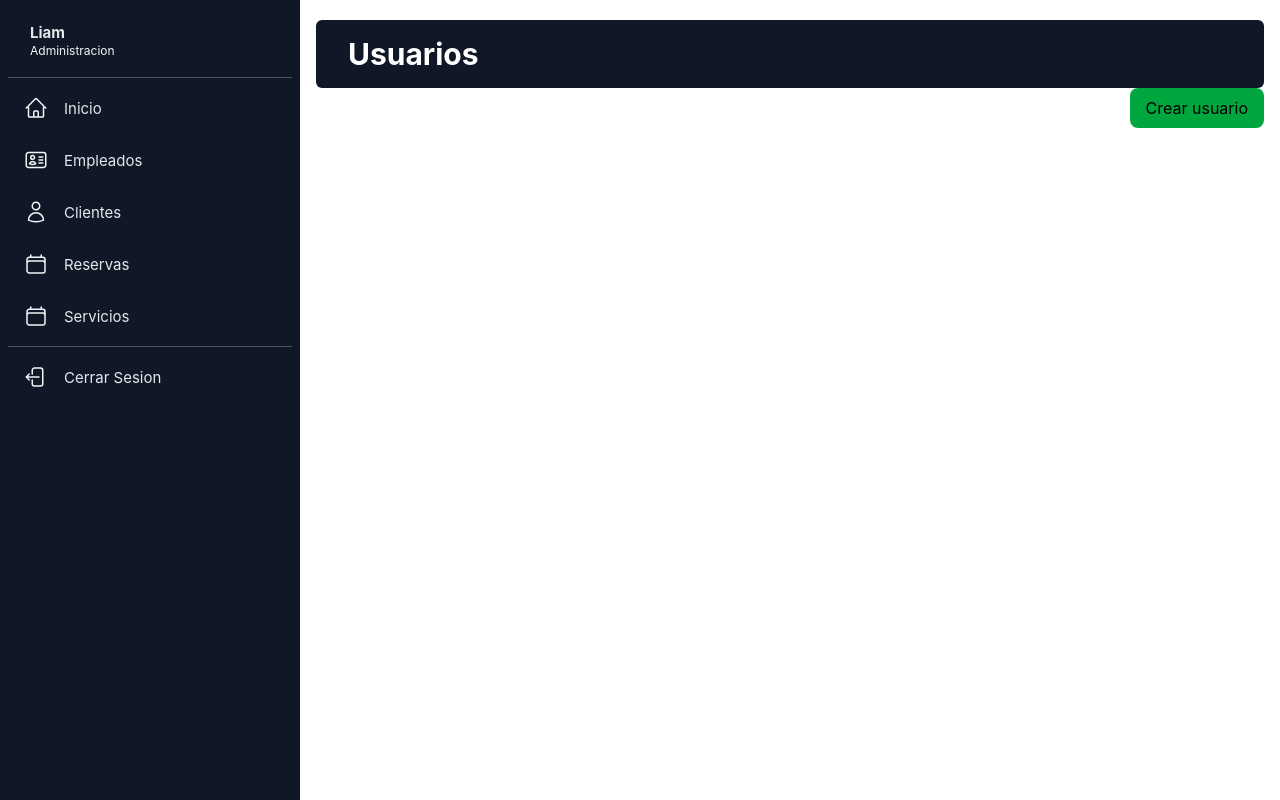
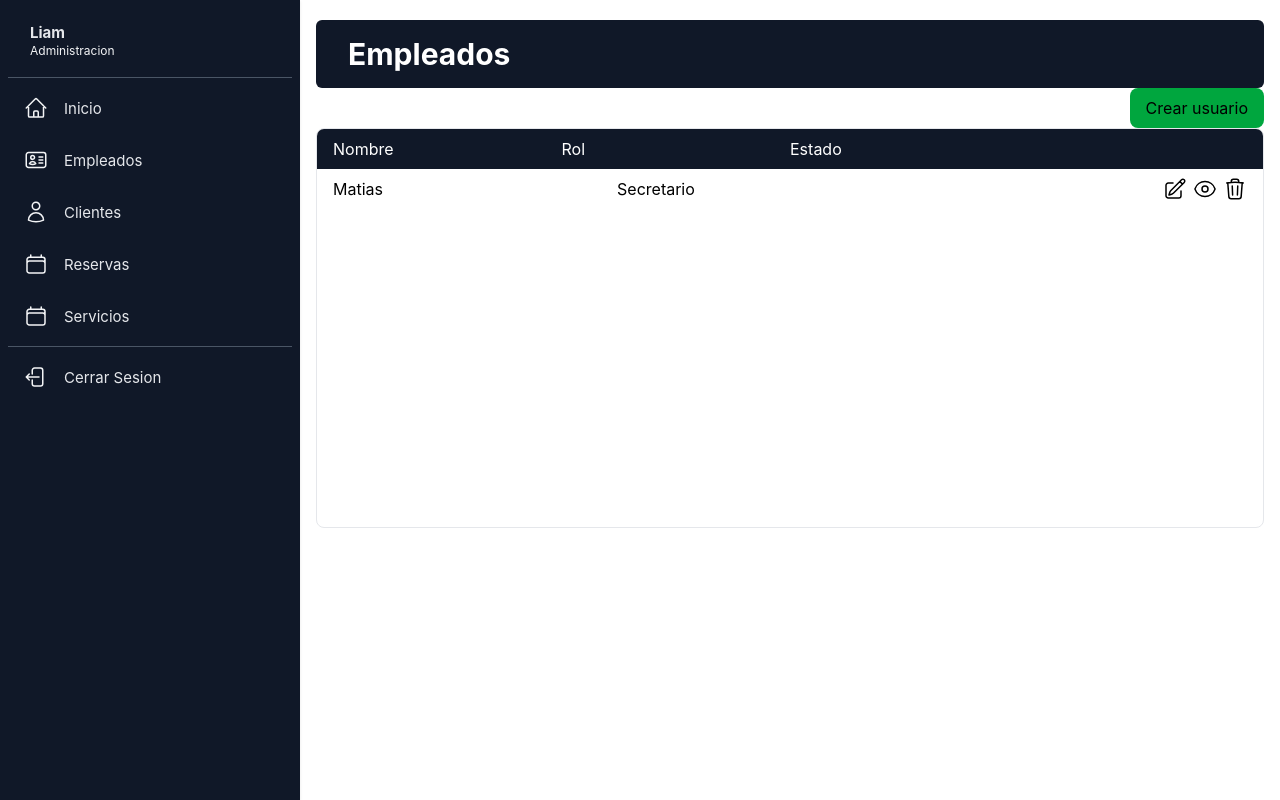
Before and after one commit to macayul-boop/Nutrivida, a React (Vite) app in the folder nutrivida/: page / in a window 1280 px wide. Built offline with nearby package versions, Linux system fonts and the light colour scheme.

Commit message:
Se agrego tabla para listar los usuarios

```diff
--- /dev/null
+++ b/nutrivida/src/componente/Empleado.jsx
@@ -0,0 +1,30 @@
+function Empleado({datos, onEditar, onEliminar, onShow}){
+
+    return(
+        <article className="flex justify-between w-full py-2 px-4">
+            <p>{datos.nombre}</p>
+            <p>{datos.rol}</p>
+            <p>{datos.estado}</p>
+            <div className="flex gap-1.5">
+                <button onClick={onEditar}>
+                    <svg xmlns="http://www.w3.org/2000/svg" fill="none" viewBox="0 0 24 24" strokeWidth={1.5} stroke="currentColor" className="size-6">
+                        <path strokeLinecap="round" strokeLinejoin="round" d="m16.862 4.487 1.687-1.688a1.875 1.875 0 1 1 2.652 2.652L10.582 16.07a4.5 4.5 0 0 1-1.897 1.13L6 18l.8-2.685a4.5 4.5 0 0 1 1.13-1.897l8.932-8.931Zm0 0L19.5 7.125M18 14v4.75A2.25 2.25 0 0 1 15.75 21H5.25A2.25 2.25 0 0 1 3 18.75V8.25A2.25 2.25 0 0 1 5.25 6H10" />
+                    </svg>
+                </button>
+                <button onClick={onShow}>
+                    <svg xmlns="http://www.w3.org/2000/svg" fill="none" viewBox="0 0 24 24" strokeWidth={1.5} stroke="currentColor" className="size-6">
+                        <path strokeLinecap="round" strokeLinejoin="round" d="M2.036 12.322a1.012 1.012 0 0 1 0-.639C3.423 7.51 7.36 4.5 12 4.5c4.638 0 8.573 3.007 9.963 7.178.07.207.07.431 0 .639C20.577 16.49 16.64 19.5 12 19.5c-4.638 0-8.573-3.007-9.963-7.178Z" />
+                        <path strokeLinecap="round" strokeLinejoin="round" d="M15 12a3 3 0 1 1-6 0 3 3 0 0 1 6 0Z" />
+                    </svg>
+                </button>
+                <button onClick={onEliminar}>
+                    <svg xmlns="http://www.w3.org/2000/svg" fill="none" viewBox="0 0 24 24" strokeWidth={1.5} stroke="currentColor" className="size-6">
+                        <path strokeLinecap="round" strokeLinejoin="round" d="m14.74 9-.346 9m-4.788 0L9.26 9m9.968-3.21c.342.052.682.107 1.022.166m-1.022-.165L18.16 19.673a2.25 2.25 0 0 1-2.244 2.077H8.084a2.25 2.25 0 0 1-2.244-2.077L4.772 5.79m14.456 0a48.108 48.108 0 0 0-3.478-.397m-12 .562c.34-.059.68-.114 1.022-.165m0 0a48.11 48.11 0 0 1 3.478-.397m7.5 0v-.916c0-1.18-.91-2.164-2.09-2.201a51.964 51.964 0 0 0-3.32 0c-1.18.037-2.09 1.022-2.09 2.201v.916m7.5 0a48.667 48.667 0 0 0-7.5 0" />
+                    </svg>
+                </button>
+            </div>
+        </article>
+    )
+}
+
+export default Empleado
--- a/nutrivida/src/pages/administracion/AdministracionUsuario.jsx
+++ b/nutrivida/src/pages/administracion/AdministracionUsuario.jsx
@@ -1,6 +1,7 @@
 import { useState, useEffect } from 'react';
 import HeaderAdministracion from '../../componente/HeaderAdministracion';
 import FormularioUsuario from '../../componente/FormularioUsuario';
+import Empleado from '../../componente/Empleado';
 
 function AdministracionUsuario(){
 
@@ -30,12 +31,29 @@ function AdministracionUsuario(){
             <HeaderAdministracion rol={"Administracion"}/>
             <main className="max-w-8xl overflow-x-hidden lg:ml-[300px] ml-0 lg:ml-20 p-4">
                 <section className="bg-gray-900 w-full mt-15 lg:mt-1 rounded-md">
-                    <h1 className="text-3xl font-bold text-white py-4 px-8">Usuarios</h1>
+                    <h1 className="text-3xl font-bold text-white py-4 px-8">Empleados</h1>
                 </section>
                 <section className='w-full flex justify-end'>
                     <button onClick={()=> toggle()} className='px-4 py-2 bg-green-600 rounded-lg cursor-pointer'>Crear usuario</button>
                 </section>
-
+                <section className='max-w-7xl w-full h-[25rem] overflow-y-scroll border border-gray-200 rounded-lg'>
+                    <section className='w-full grid py-2 bg-gray-900 text-white px-4 grid grid-cols-4'>
+                        <div>
+                            <p>Nombre</p>
+                        </div>
+                        <div>
+                            <p>Rol</p>
+                        </div>
+                        <div>
+                            <p>Estado</p>
+                        </div>
+                    </section>
+                    <section>
+                        {listaUsuario.map((value, key) => (
+                            <Empleado key={key} datos={value}/>
+                        ))}
+                    </section>
+                </section>
             </main>
             {modal && <FormularioUsuario onCerrarModal={()=> toggle()} onGuardar={guardarUsuario}/>}
         </div>
```
